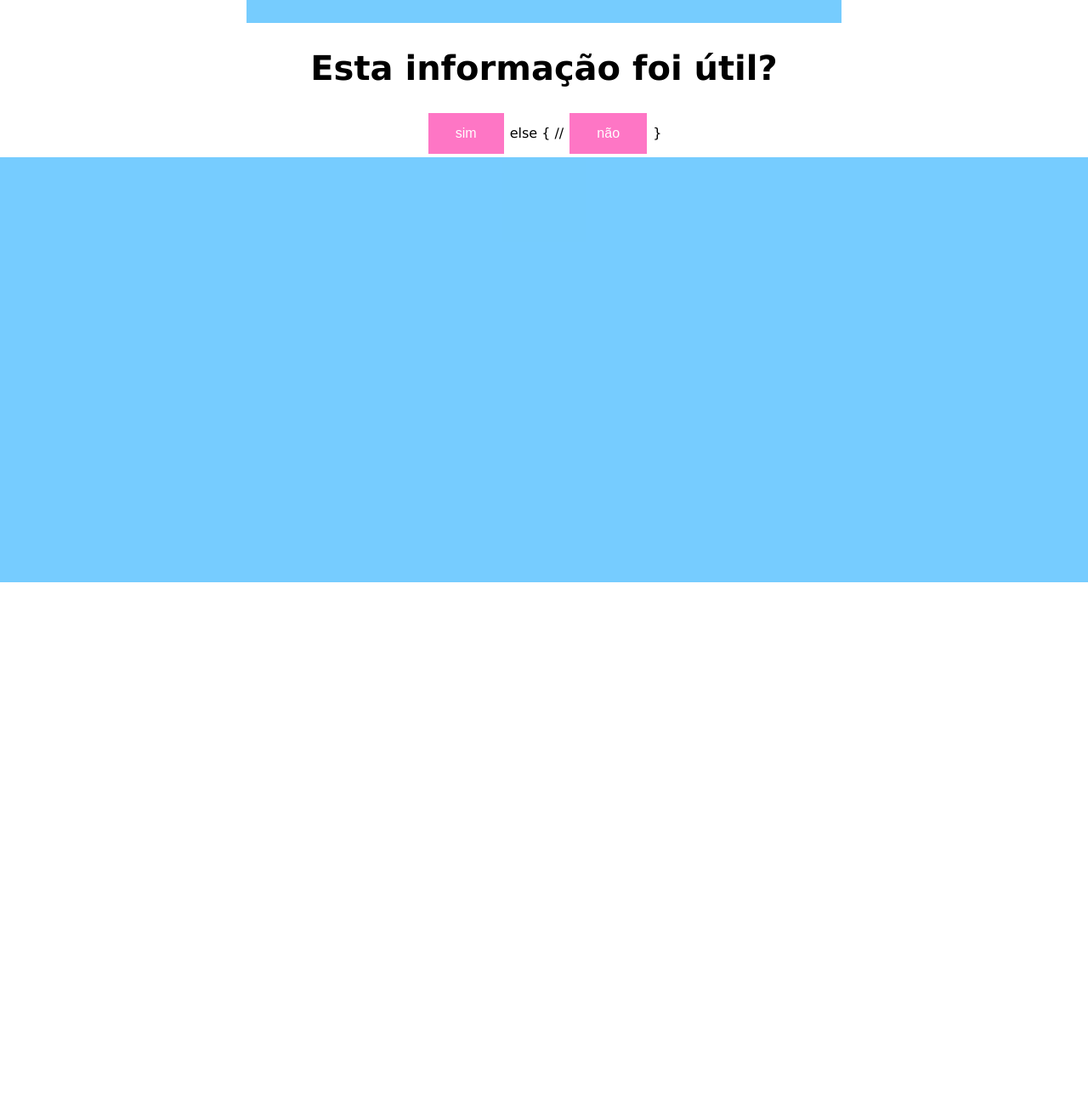
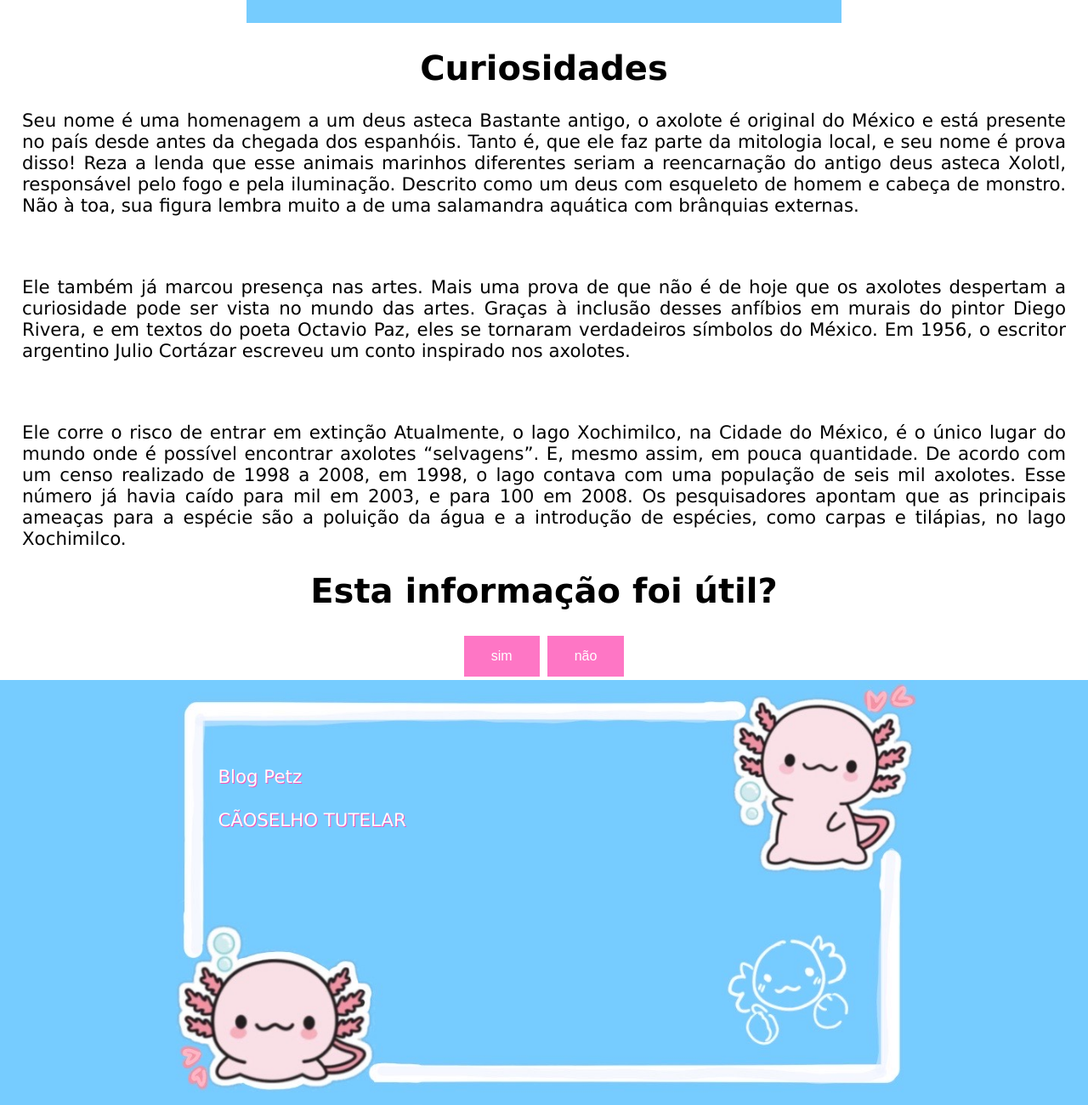
Before and after one commit to Imetralha1/axolotes, a plain HTML site: page index.html in a window 1280 px wide. Shown: the part 2796-4096 px from the top of the page at 85% size. Before the commit the page ends 3481 px from the top, so only its background shows below. Drawn offline with Linux system fonts and the light colour scheme.

Commit message:
Update index.html

```diff
--- a/index.html
+++ b/index.html
@@ -9,7 +9,8 @@
 
 <body>
    <header>
-<img src="axolotes.png" alt="" id="logo">   </header>
+      <img src="axolotes.png" alt="" id="logo">
+   </header>
    <main>
 
       <h1>O basico que você precisa saber sobre os axolotes</h1>
@@ -24,7 +25,8 @@
       <h3> Os axolotes são famosos por suas características distintas e únicas, que incluem: </h3>
       <p>Neotenia: Os axolotes permanecem em sua fase larval durante toda a vida, o que significa que, ao contrário da
          maioria das salamandras, eles não passam por uma metamorfose completa para se tornar adultos terrestres. Em vez
-      disso, mantêm características de larvas, como as brânquias externas visíveis, que são usadas para respirar debaixo
+         disso, mantêm características de larvas, como as brânquias externas visíveis, que são usadas para respirar
+         debaixo
          d'água.</p>
 
       <p> Regeneração: Uma das características mais impressionantes dos axolotes é sua habilidade de regenerar partes do
@@ -36,35 +38,68 @@
          leucísticos). Seus rostos são caracterizados por grandes olhos escuros e por uma série de "pentes" brancos, que
          são as brânquias externas.</p>
 
-   <p> Originalmente, os axolotes eram encontrados em grandes lagos e canais ao redor da Cidade do México, mas hoje em
+      <p> Originalmente, os axolotes eram encontrados em grandes lagos e canais ao redor da Cidade do México, mas hoje
+         em
          dia estão ameaçados de extinção na natureza devido à poluição, destruição do habitat e introdução de espécies
-      invasoras. Hoje, eles são principalmente mantidos em cativeiro para pesquisa científica e também como animais de
+         invasoras. Hoje, eles são principalmente mantidos em cativeiro para pesquisa científica e também como animais
+         de
          estimação.</p>
 
       <p> Os axolotes são carnívoros e se alimentam principalmente de pequenos invertebrados aquáticos, como vermes,
          pequenos peixes e crustáceos. </p>
       <img src="_image.webp" alt="" class="foto"><br>
+      <h4>Curiosidades</h4>
+      <p> Seu nome é uma homenagem a um deus asteca
+         Bastante antigo, o axolote é original do México e está presente no país desde antes da chegada dos espanhóis. Tanto é, que ele faz parte da mitologia local, e seu nome é prova disso!
 
-   <h4> Esta informação foi útil?</h4>
+         Reza a lenda que esse animais marinhos diferentes seriam a reencarnação do antigo deus asteca Xolotl, responsável pelo fogo e pela iluminação.
+
+         Descrito como um deus com esqueleto de homem e cabeça de monstro. Não à toa, sua figura lembra muito a de uma salamandra aquática com brânquias externas.</p>
+    <br>
+    <p>Ele também já marcou presença nas artes.
+    Mais uma prova de que não é de hoje que os axolotes despertam a curiosidade pode ser vista no mundo das artes.  Graças à inclusão desses anfíbios em murais do pintor Diego Rivera, e em textos do poeta Octavio Paz, eles se tornaram verdadeiros símbolos do México.
+
+    Em 1956, o escritor argentino Julio Cortázar escreveu um conto inspirado nos axolotes.</p>
+    <br>
+<p>Ele corre o risco de entrar em extinção
+Atualmente, o lago Xochimilco, na Cidade do México, é o único lugar do mundo onde é possível encontrar axolotes “selvagens”. E, mesmo assim, em pouca quantidade.
+
+De acordo com um censo realizado de 1998 a 2008, em 1998, o lago contava com uma população de seis mil axolotes. Esse número já havia caído para mil em 2003, e para 100 em 2008.
+
+Os pesquisadores apontam que as principais ameaças para a espécie são a poluição da água e a introdução de espécies, como carpas e tilápias, no lago Xochimilco.</p>
+         <h5> Esta informação foi útil?
+
+         </h4>
+
+      <!-- colocar 2 botoes  -->
+      <!-- onclick="escolherUmBomNome(1)" -->
+      <button onclick="escolherUmBomNome(1)">sim</button>
+      <button onclick="escolherUmBomNome(2)">não</button>
+      <script>
+
+         // criar funcao que o botão ira chamar
+
+         function escolherUmBomNome(opcao) {
+
+            if (opcao == 1)
+               alert('Feliz por ajudar')
+            else {
+               alert('Desculpe, obrigado por ver até aqui')
+            }
+         }
+
+      </script>
 
 
+   <footer class="footer">
+      <div class="img-axolote">
 
-   <button type="button" onclick="alert
-   if (onclick=sim)
-    //   <button type="button onclick="alert('Feliz por ajudar')">sim</button>
-   else
- {
-    //  <button type="button" onclick="alert('Desculpe, obrigado por ver até aqui')">não</button> }
-
-
-
-
+         <div class="texto-rodape">
+            <p><a href="https://www.petz.com.br/blog/especies/axolote/" target="_blank">Blog Petz</a></p>
+            <p><a href="https://caoselhotutelar.blogspot.com/2019/01/como-cuidar-de-axolotes.html" target="_blank">CÃOSELHO TUTELAR</a></p>
+         </div>
+      </div>
+      <!-- <img src="axalote.jpeg" alt="" id="final" class="foto" width="100%"> -->
+   </footer>
 </main>
-
-
-   <footer>
-      <img src="image0 (2).png" alt="" id="final" class="foto">
-      <p><a href="https://peixeseaquarismo.com/wp-content/uploads/2022/07/axolote.jpg"></a>
-      </p>
-   </footer>
 </body>
```
Lines whose indentation alone changed are shown as unchanged.
